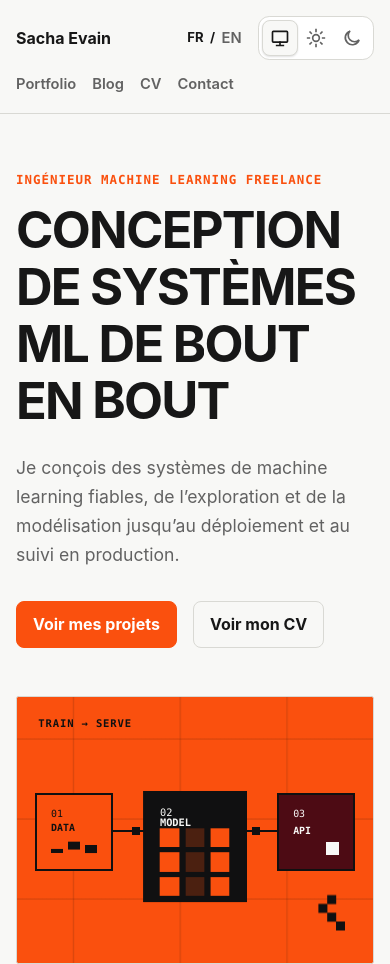
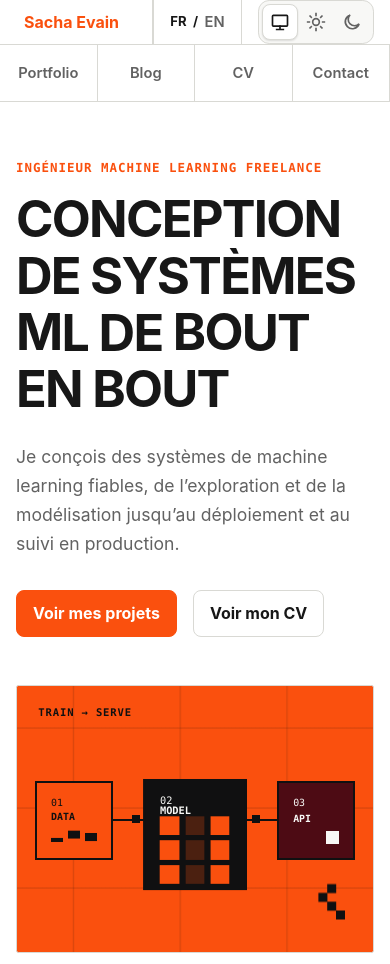
Before and after one commit to SachaEvain/sachaevain.github.io, an Astro site: page / in a window 390 px wide. Shown: the top 964 px of the page. Built offline with nearby package versions, Linux system fonts and the light colour scheme; Astro itself is replaced by a stand-in of ours; some packages are replaced by stand-ins of ours.

Commit message:
style: refine navigation colors and page spacing

```diff
--- a/src/components/Header.astro
+++ b/src/components/Header.astro
@@ -21,7 +21,7 @@ const isActive = (href: string): boolean =>
 ---
 
 <header class="site-header">
-	<div class="shell header-inner">
+	<div class="header-inner">
 		<a class="brand" href={localizedPath(locale)}>{text.siteName}</a>
 
 		<nav class="main-nav" aria-label={text.navigation}>
--- a/src/styles/global.css
+++ b/src/styles/global.css
@@ -1,7 +1,7 @@
 :root {
 	color-scheme: light;
-	--background: #f8f8f6;
-	--surface: #ffffff;
+	--background:#ffffff;
+	--surface:  #f8f8f6;
 	--text: #171717;
 	--muted: #626262;
 	--border: #d9d9d4;
@@ -11,6 +11,8 @@
 	--accent-hover: #C5001B;
 	--accent-foreground: #fff;
 	--focus: #f59e0b;
+	--nav-background: var(--background);
+	--nav-active: var(--surface);
 	--radius: 0.5rem;
 	--shell: 72rem;
 	--reading: 46rem;
@@ -43,6 +45,8 @@
 	--accent-hover: #C5001B;
 	--accent-foreground: #111827;
 	--focus: #fbbf24;
+	--nav-background: var(--surface);
+	--nav-active: var(--background);
 }
 
 @media (prefers-color-scheme: dark) {
@@ -58,6 +62,8 @@
 		--accent-hover: #C5001B;
 		--accent-foreground: #111827;
 		--focus: #fbbf24;
+		--nav-background: var(--surface);
+		--nav-active: var(--background);
 	}
 }
 
@@ -159,20 +165,24 @@ h3 {
 
 .site-header {
 	border-bottom: 1px solid var(--border);
-	background: var(--background);
+	background: var(--nav-background);
 }
 
 .header-inner {
-	display: grid;
-	grid-template-columns: minmax(10rem, 1fr) auto auto;
+	display: flex;
 	align-items: center;
-	gap: var(--space-5);
-	min-height: 4.5rem;
+	min-height: 4.75rem;
 }
 
 .brand {
+	display: flex;
+	align-items: center;
+	align-self: stretch;
+	padding-inline: var(--space-4);
+	border-right: 1px solid var(--border);
 	font-weight: 700;
 	text-decoration: none;
+	white-space: nowrap;
 }
 
 .main-nav,
@@ -180,13 +190,31 @@ h3 {
 .site-footer nav {
 	display: flex;
 	align-items: center;
+}
+
+.site-footer nav {
 	gap: var(--space-4);
 }
 
 .header-controls {
 	display: flex;
 	align-items: center;
-	gap: var(--space-3);
+	align-self: stretch;
+	margin-left: auto;
+	border-left: 1px solid var(--border);
+}
+
+.main-nav {
+	align-items: stretch;
+	align-self: stretch;
+}
+
+.main-nav a {
+	display: flex;
+	align-items: center;
+	padding-inline: var(--space-4);
+	border-right: 1px solid var(--border);
+	transition: background-color 160ms ease, color 160ms ease;
 }
 
 .main-nav a,
@@ -205,14 +233,25 @@ h3 {
 }
 
 .main-nav a[aria-current='page'] {
-	text-decoration: underline;
-	text-decoration-color: var(--accent);
-	text-decoration-thickness: 0.16rem;
-	text-underline-offset: 0.45rem;
+	background: var(--nav-active);
+	color: var(--text);
+	font-weight: 700;
+	text-decoration: none;
+}
+
+.main-nav a:hover {
+	background: var(--nav-active);
+}
+
+.main-nav:has(a:hover) a[aria-current='page']:not(:hover) {
+	background: transparent;
 }
 
 .language-switch {
 	gap: 0.4rem;
+	align-self: stretch;
+	padding-inline: var(--space-3);
+	border-right: 1px solid var(--border);
 	font-size: 0.82rem;
 	font-weight: 700;
 }
@@ -224,6 +263,7 @@ h3 {
 .theme-switch {
 	display: inline-grid;
 	grid-template-columns: repeat(3, 2.25rem);
+	margin-inline: var(--space-3);
 	padding: 0.2rem;
 	border: 1px solid var(--border);
 	border-radius: 0.7rem;
@@ -274,7 +314,7 @@ h3 {
 	grid-template-columns: minmax(0, 1.15fr) minmax(24rem, 0.85fr);
 	align-items: center;
 	gap: var(--space-6);
-	padding-block: clamp(4rem, 9vw, 7rem);
+	padding-block: clamp(3.5rem, 7vw, 5rem);
 }
 
 .hero h1 {
@@ -844,7 +884,7 @@ h3 {
 }
 
 .page-header {
-	padding-block: clamp(4rem, 10vw, 7rem);
+	padding-block: clamp(3.5rem, 7vw, 5rem);
 	border-bottom: 1px solid var(--border);
 }
 
@@ -1297,6 +1337,10 @@ h3 {
 	border-top: 1px solid var(--border);
 }
 
+main:has(> .section:last-child > :is(.portfolio-grid, .post-list)) + .site-footer {
+	margin-top: -1px;
+}
+
 .footer-inner {
 	display: flex;
 	align-items: center;
@@ -1312,16 +1356,27 @@ h3 {
 
 @media (max-width: 52rem) {
 	.header-inner {
+		display: grid;
 		grid-template-columns: 1fr auto;
-		gap: var(--space-2) var(--space-4);
-		padding-block: var(--space-3);
+		min-height: 0;
 	}
 
 	.main-nav {
 		grid-column: 1 / -1;
 		grid-row: 2;
-		flex-wrap: wrap;
-		gap: var(--space-3);
+		overflow-x: auto;
+		border-top: 1px solid var(--border);
+	}
+
+	.main-nav a {
+		flex: 1;
+		justify-content: center;
+		min-height: 3.5rem;
+		padding-inline: var(--space-2);
+	}
+
+	.header-controls {
+		margin-left: 0;
 	}
 
 	.hero,
```
